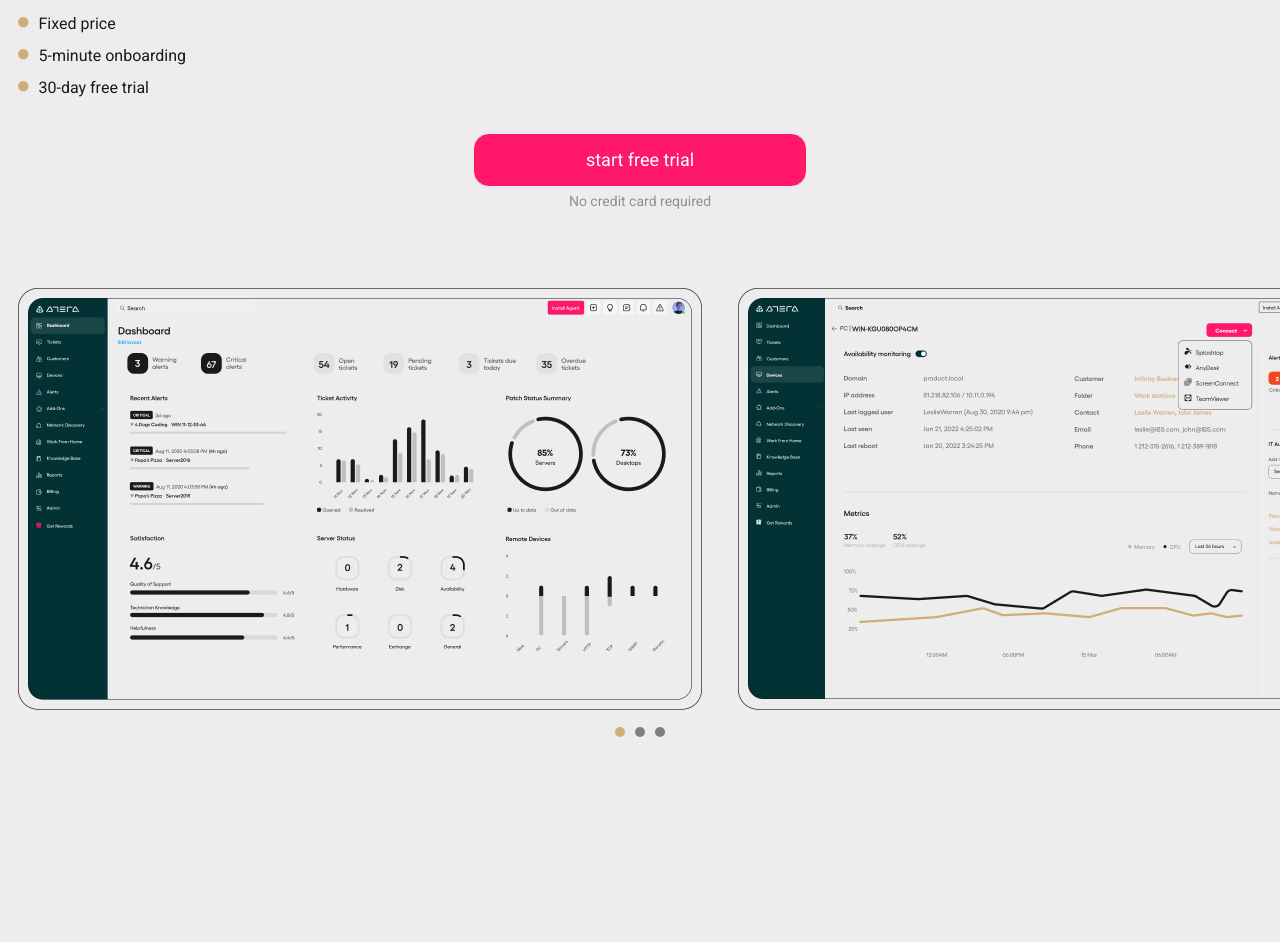
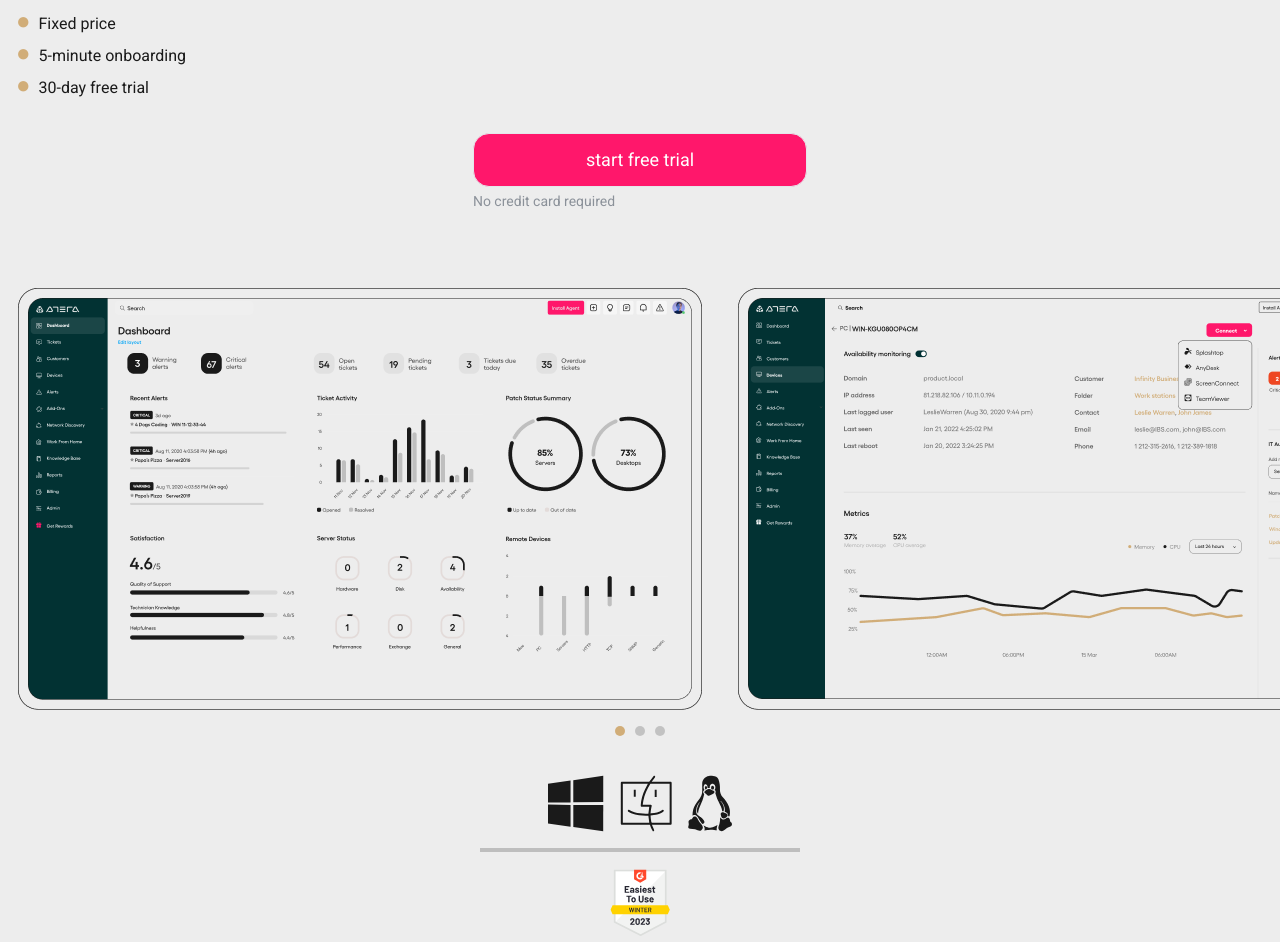
Before and after one commit to YevBor/responsive_landing_page, a React (Vite) app: page / in a window 1280 px wide. Shown: the part 281-1223 px from the top of the page. Before the commit the page ends 1024 px from the top, so only its background shows below. Built offline with nearby package versions, Linux system fonts and the light colour scheme.

Commit message:
refactor components

```diff
--- a/src/App.tsx
+++ b/src/App.tsx
@@ -1,29 +1,15 @@
-import logo from  './assets/logo/atera-logo.svg'
-import {ImageSlider} from './components/ImageSlider.tsx'
-import TypeWriter from './components/TypeWriter.tsx'
+import ImageSlider from './components/ImageSlider.tsx';
+import Header from './components/Header.tsx';
+import Footer from './components/Footer.tsx';
 
 function App() {
-
   return (
     <>
-      <div className="flex flex-col  items-center mt-8 font-roboto" >
-        <img src={logo} alt="Atera Logo"  className='w-36 '/>
-        <TypeWriter text="Join the new era of I.T. with Atera"  />
-        <h5 className='self-start px-3 mb-1'>With our all-in-one I.T. platform, you get:</h5>
-        <ul className='self-start px-4 '>
-          <li><span className="text-gold text-2xl pr-2">●</span>Monitor unlimited devices</li>
-          <li><span className="text-gold text-2xl pr-2">●</span>Fixed price</li>
-          <li><span className="text-gold text-2xl pr-2">●</span>5-minute onboarding</li>
-          <li><span className="text-gold text-2xl pr-2">●</span>30-day free trial</li>
-        </ul>
-        <button className="rounded-2xl border bg-atera_pink  text-white  text-lg  px-7rem py-3 mt-8">start free trial</button>
-        <p className="text-gray-600 font-medium text-sm mb-0  opacity-60 mt-1">No credit card required</p>
-      </div>
+      <Header />
       <ImageSlider />
+      <Footer />
     </>
-
-
-  )
+  );
 }
 
-export default App
+export default App;
--- /dev/null
+++ b/src/components/Benefits.tsx
@@ -0,0 +1,10 @@
+const Benefits = () => (
+    <ul className='self-start px-4 '>
+        <li><span className="text-gold text-2xl pr-2">●</span>Monitor unlimited devices</li>
+        <li><span className="text-gold text-2xl pr-2">●</span>Fixed price</li>
+        <li><span className="text-gold text-2xl pr-2">●</span>5-minute onboarding</li>
+        <li><span className="text-gold text-2xl pr-2">●</span>30-day free trial</li>
+    </ul>
+);
+
+export default Benefits;
--- /dev/null
+++ b/src/components/Footer.tsx
@@ -0,0 +1,23 @@
+import os1 from '../assets/badges/os-1.svg'
+import os2 from '../assets/badges/os-2.svg'
+import os3 from '../assets/badges/os-3.svg'
+import certificate from '../assets/badges/2023.svg'
+
+
+const Footer = () => (
+    <>
+    <div className='flex justify-center mt-8'>
+        <img src={os1} alt="windows" className="px-2" />
+        <img src={os2} alt="ios" className="px-2" />
+        <img src={os3} alt="linux" className="px-2" />
+    </div>
+    <div className='mt-4 '>
+        <hr  className='border-black border-2 max-w-xs mx-auto opacity-20'/>
+    </div>
+    <div>
+        <img src={certificate} alt="Certificate" className="mx-auto mt-3" />
+    </div>
+  </>
+)
+
+export default Footer
--- /dev/null
+++ b/src/components/Header.tsx
@@ -0,0 +1,16 @@
+import TypeWriter from "./TypeWriter";
+import logo from '../assets/logo/atera-logo.svg'
+import Benefits from "./Benefits";
+import StartTrialButton from "./StartTrialButton";
+
+const Header = () => (
+    <div className="flex flex-col  items-center mt-8 " >
+        <img src={logo} alt="Atera Logo"  className='w-36 '/>
+        <TypeWriter text="Join the new era of I.T. with Atera"  />
+        <h5 className='self-start px-3 mb-1'>With our all-in-one I.T. platform, you get:</h5>
+        <Benefits/>
+        <StartTrialButton/>
+  </div>
+);
+
+export default Header;
--- /dev/null
+++ b/src/components/StartTrialButton.tsx
@@ -0,0 +1,7 @@
+const StartTrialButton = () => (
+    <div>
+        <button className="rounded-2xl border bg-atera_pink  text-white  text-lg  px-7rem py-3 mt-8">start free trial</button>
+        <p className="text-gray-600 font-medium text-sm mb-0  opacity-60 mt-1">No credit card required</p>
+    </div>
+);
+export default StartTrialButton;
--- a/src/index.css
+++ b/src/index.css
@@ -10,4 +10,5 @@
 body{
     background-color: #EDEDED;
     color: #1A1A1A;
+    font-family: 'Roboto', sans-serif;
 }
--- a/src/components/sliderStyles.css
+++ b/src/styles/sliderStyles.css
@@ -28,11 +28,13 @@
     width: 10px;
     height: 10px;
     margin: 0 5px;
-    background-color: grey;
+    background-color: #1A1A1A;
+    opacity: 0.2;
     border-radius: 50%;
     cursor: pointer;
   }
 
   .dot__active {
+    opacity: 1;
     background-color: #D1AD78;
   }
```
Also changed, not shown: src/components/ImageSlider.tsx (+4 -30 lines).
